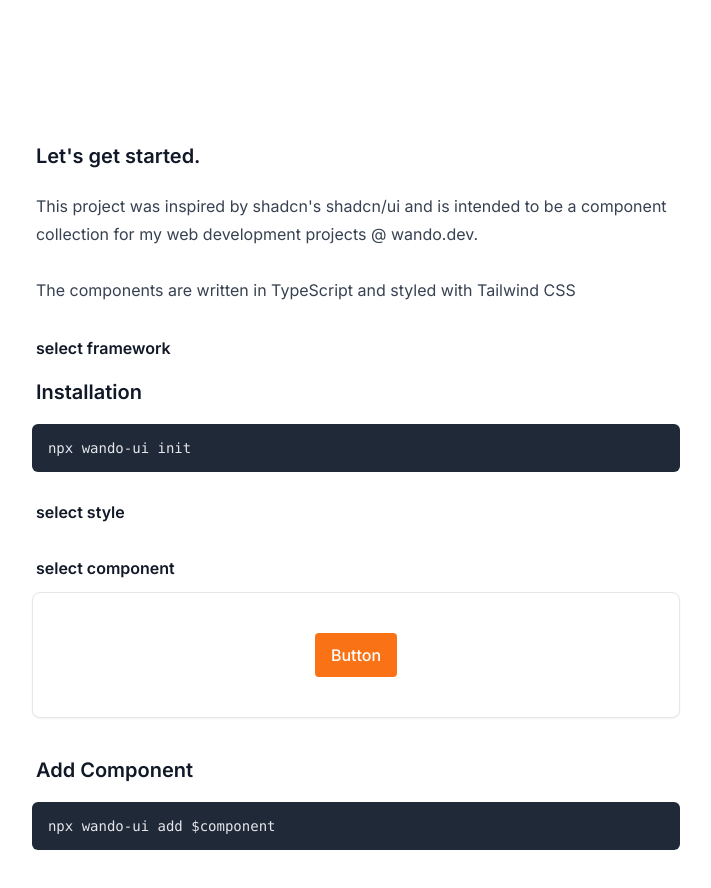
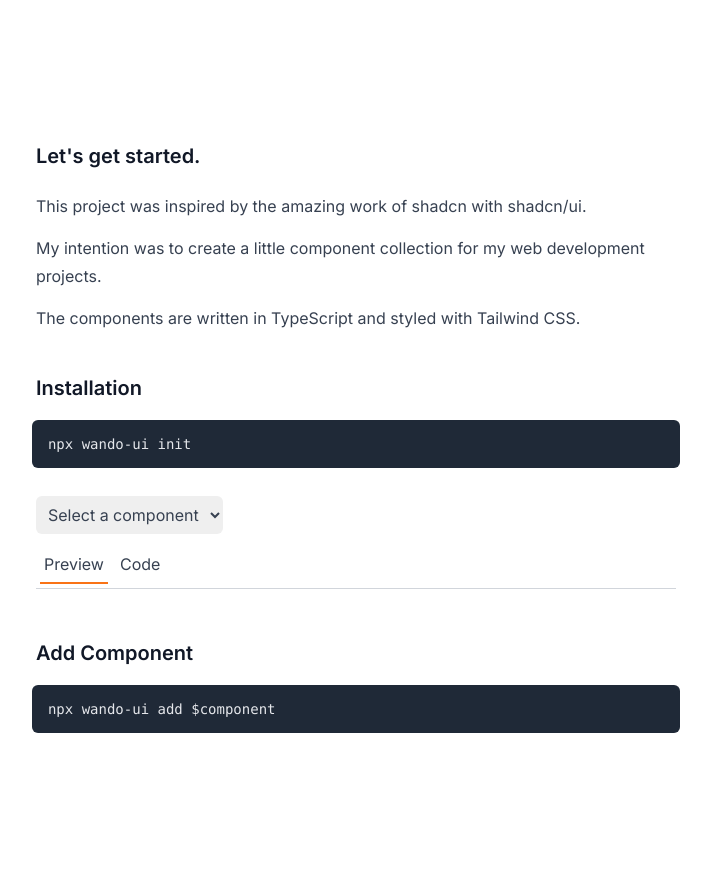
Before and after one commit to iamseeley/wando-ui, a Next.js app: page / in a window 1280 px wide. Shown: the part 900-1788 px from the top of the page, without its empty margins (284-995 px from the left). After the commit the page ends 1673 px from the top, so only its background shows below. Built offline with nearby package versions, Linux system fonts and the light colour scheme.

Commit message:
working on component selection

```diff
--- /dev/null
+++ b/app/api/route.ts
@@ -0,0 +1,23 @@
+// pages/api/componentCode/[component].ts
+import type { NextApiRequest, NextApiResponse } from 'next';
+
+interface ComponentSources {
+    [key: string]: string;
+  }
+
+  const componentSourceCode: ComponentSources = {
+    Button: '<Button>Click me</Button>', // Button component source code as a string
+    Card: '<Card>Card content</Card>', // Card component source code as a string
+    // ... other components
+  };
+
+export default function handler(req: NextApiRequest, res: NextApiResponse) {
+  const { component } = req.query;
+
+  // Check if the code snippet exists for the requested component
+  if (typeof component === 'string' && componentSourceCode[component]) {
+    res.status(200).json({ code: componentSourceCode[component] });
+  } else {
+    res.status(404).json({ error: 'Component not found' });
+  }
+}
--- a/app/components/ui/Button.tsx
+++ b/app/components/ui/Button.tsx
@@ -30,7 +30,7 @@ export interface ButtonProps extends
 			children: string,
 		}
 
-export function Button({ intent, children, fullWidth, centered, ...props }: ButtonProps) {
+export default function Button({ intent, children, fullWidth, centered, ...props }: ButtonProps) {
 	return (
 		<button className={buttonStyles({ intent, fullWidth, centered })} {...props} >{children}</button>
 	);
--- a/app/components/ui/Card.tsx
+++ b/app/components/ui/Card.tsx
@@ -33,7 +33,7 @@ export interface CardProps extends
 			children: string,
 		}
 
-export function Card({ intent, children, fullWidth, centered, ...props }: CardProps) {
+export default function Card({ intent, children, fullWidth, centered, ...props }: CardProps) {
 	return (
 		<div className={cardStyles({ intent, fullWidth, centered })} {...props} >{children}</div>
 	);
--- /dev/null
+++ b/app/components/ui/Components.tsx
@@ -0,0 +1,15 @@
+
+// componentsMap.ts
+import { ComponentType } from 'react';
+import Button from '@ui/Button';
+import Card from '@ui/Card';
+// import other components
+
+// Use React.ComponentType<any> to allow any props
+const componentsMap: Record<string, ComponentType<any>> = {
+  Button: Button,
+  Card: Card,
+  // Add other components here
+};
+
+export default componentsMap;
--- /dev/null
+++ b/app/components/ui/Select.tsx
@@ -0,0 +1,76 @@
+'use client'
+
+import React, { useState, useEffect } from 'react';
+import Button from './Button';
+import Card from './Card';
+
+const SelectComponent = () => {
+  const [selectedComponent, setSelectedComponent] = useState<string>('');
+  const [codeSnippet, setCodeSnippet] = useState<string>('');
+  const [viewMode, setViewMode] = useState('preview');
+
+  useEffect(() => {
+    if (selectedComponent) {
+      // Fetch the code snippet for the selected component
+      fetch(`/api/componentCode/${selectedComponent}`)
+        .then(response => response.json())
+        .then(data => setCodeSnippet(data.code))
+        .catch(error => console.error('Error fetching component code:', error));
+
+      // Reset view mode to preview
+      setViewMode('preview');
+    }
+  }, [selectedComponent]);
+
+  const handleComponentChange = (event: React.ChangeEvent<HTMLSelectElement>) => {
+    setSelectedComponent(event.target.value);
+  };
+
+  const handleViewModeChange = (event: React.ChangeEvent<HTMLSelectElement>) => {
+    setViewMode(event.target.value);
+
+  };
+
+  const renderDynamicComponent = () => {
+    switch (selectedComponent) {
+      case 'Button':
+        return <Card><Button>Button</Button></Card>;
+      case 'Card':
+        return <Card><div>Card</div></Card>;
+      // Add cases for other components
+      default:
+        return null;
+    }
+  };
+
+  return (
+    <div>
+      <select className='mb-2 p-2 rounded-md cursor-pointer' onChange={handleComponentChange} value={selectedComponent}>
+        <option value="">Select a component</option>
+        <option value="Button">Button</option>
+        <option value="Card">Card</option>
+        {/* Add more options here */}
+      </select>
+
+      <div className="flex gap-2 mb-4 border-b border-gray-300">
+        <span
+          className={`cursor-pointer ${viewMode === 'preview' ? 'border-b-2 border-orange-500' : ''}`}
+          onClick={() => setViewMode('preview')}
+        >
+          Preview
+        </span>
+        <span
+          className={`cursor-pointer  ${viewMode === 'code' ? 'border-b-2 border-orange-500' : ''}`}
+          onClick={() => setViewMode('code')}
+        >
+          Code
+        </span>
+      </div>
+
+      {viewMode === 'preview' && renderDynamicComponent()}
+      {viewMode === 'code' && <pre>{codeSnippet}</pre>}
+    </div>
+  );
+};
+
+export default SelectComponent;
--- a/app/page.tsx
+++ b/app/page.tsx
@@ -1,8 +1,9 @@
 import Image from 'next/image';
-import { Button } from '@ui/Button';
 import Header from '@layout/Header';
 import Link from 'next/link';
-import { Card } from '@ui/Card';
+import Button from './components/ui/Button';
+import Card from './components/ui/Card';
+import SelectComponent from './components/ui/Select';
 
 export default function Home() {
   return (
@@ -14,29 +15,27 @@ export default function Home() {
       <section className='h-screen'>
 			<h1 className='pb-4 text-center text-3xl font-semibold'>Minimal, component collection.</h1>
       <div className='flex justify-center gap-4'>
-        <Link href='/#get-started'><Button intent="primary">Let's Go</Button></Link>
+        <Link href='/#get-started'><Button intent="primary">Let&apos;s Go</Button></Link>
         <Button intent="secondary">Github</Button>
       </div>
       </section>
 
-      <section id='get-started' className='scroll-mt-10 prose'>
-        <h3>Let's get started.</h3>
-        <p>This project was inspired by shadcn's shadcn/ui and is intended to be a component collection for my web development projects @ wando.dev.</p>
-
-        <p>The components are written in TypeScript and styled with Tailwind CSS</p>
-        <h4>select framework</h4>
+      <section id='get-started' className='scroll-mt-10 prose prose-p:my-1.5'>
+        <h3>Let&apos;s get started.</h3>
+        <p>This project was inspired by the amazing work of shadcn with shadcn/ui.</p>
+        <p>My intention was to create a little component collection for my web development projects.</p>
+        <p>The components are written in TypeScript and styled with Tailwind CSS.</p>
+        {/* <h4>select framework</h4> */}
         <h3>Installation</h3>
         <pre>npx wando-ui init</pre>
       </section>
 
       <section className='prose'>
-      <h4>select style</h4>
+      <SelectComponent />
+
       </section>
 
       <section id='components' className='prose'>
-        <h4>select component</h4>
-
-        <Card><Button>Button</Button></Card>
         <h3>Add Component</h3>
         <pre>npx wando-ui add $component</pre>
       </section>
--- /dev/null
+++ b/app/types/index.ts
@@ -0,0 +1 @@
+export type ComponentName = 'Button' | 'Card';
--- a/package.json
+++ b/package.json
@@ -3,8 +3,9 @@
   "version": "0.1.0",
   "private": true,
   "scripts": {
+    "build-snippets": "node ./app/scripts/Snippets.js",
     "dev": "next dev",
-    "build": "next build",
+    "build": "npm run build-snippets && next build",
     "start": "next start",
     "lint": "next lint"
   },
```
